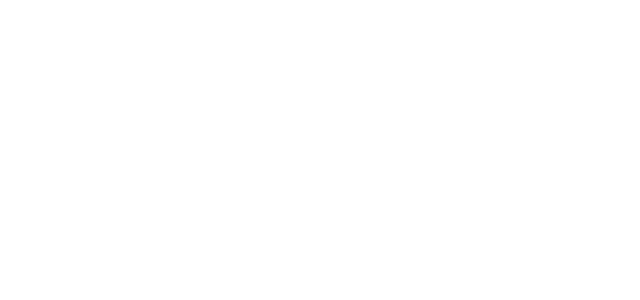
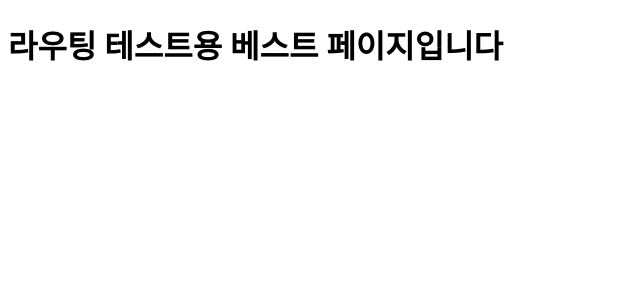
Before and after one commit to SOPT-all/36-COLLABORATION-WEB-KYOBOBOOK, a React (Vite) app: page /best in a window 1280 px wide. Shown: the top 300 px of the page, without its empty margins (0-640 px from the left). Built offline with nearby package versions, Linux system fonts and the light colour scheme.

Commit message:
chore: 라우팅 세팅 및 절대 경로 설정

```diff
--- a/src/App.tsx
+++ b/src/App.tsx
@@ -1,13 +1,24 @@
 import { QueryClientProvider } from '@tanstack/react-query';
 import { ReactQueryDevtools } from '@tanstack/react-query-devtools';
+import { BrowserRouter, Routes, Route } from 'react-router-dom';
 
 import { queryClient } from './utils/query-client';
+
+// 페이지 컴포넌트 임포트
+import Home from '@/pages/Home';
+import HomeBest from '@/pages/HomeBest';
 
 function App() {
   return (
     <QueryClientProvider client={queryClient}>
-      {/* 개발 환경일 때만 Devtools 보이도록 함 */}
-      {import.meta.env.DEV && <ReactQueryDevtools initialIsOpen={false} />}
+      <BrowserRouter>
+        <Routes>
+          <Route path="/" element={<Home />} />
+          <Route path="/best" element={<HomeBest />} />
+        </Routes>
+        {/* 개발 환경일 때만 Devtools 보이도록 함 */}
+        {import.meta.env.DEV && <ReactQueryDevtools initialIsOpen={false} />}
+      </BrowserRouter>
     </QueryClientProvider>
   );
 }
--- /dev/null
+++ b/src/pages/Home.tsx
@@ -0,0 +1,3 @@
+export default function Home() {
+  return <div>라우팅 테스트용 홈 페이지입니다</div>;
+}
--- /dev/null
+++ b/src/pages/HomeBest.tsx
@@ -0,0 +1,3 @@
+export default function HomeBest() {
+  return <h1>라우팅 테스트용 베스트 페이지입니다</h1>;
+}
--- a/vite.config.ts
+++ b/vite.config.ts
@@ -1,7 +1,13 @@
 import { defineConfig } from 'vite';
 import react from '@vitejs/plugin-react-swc';
+import path from 'path'; // 절대경로 설정을 위해 추가
 
 // https://vite.dev/config/
 export default defineConfig({
   plugins: [react()],
+  resolve: {
+    alias: {
+      '@': path.resolve(process.cwd(), './src'), // '@/...'를 'src/...'로 인식하게 함
+    },
+  },
 });
```
Also changed, not shown: tsconfig.app.json (+7 -1 lines).
